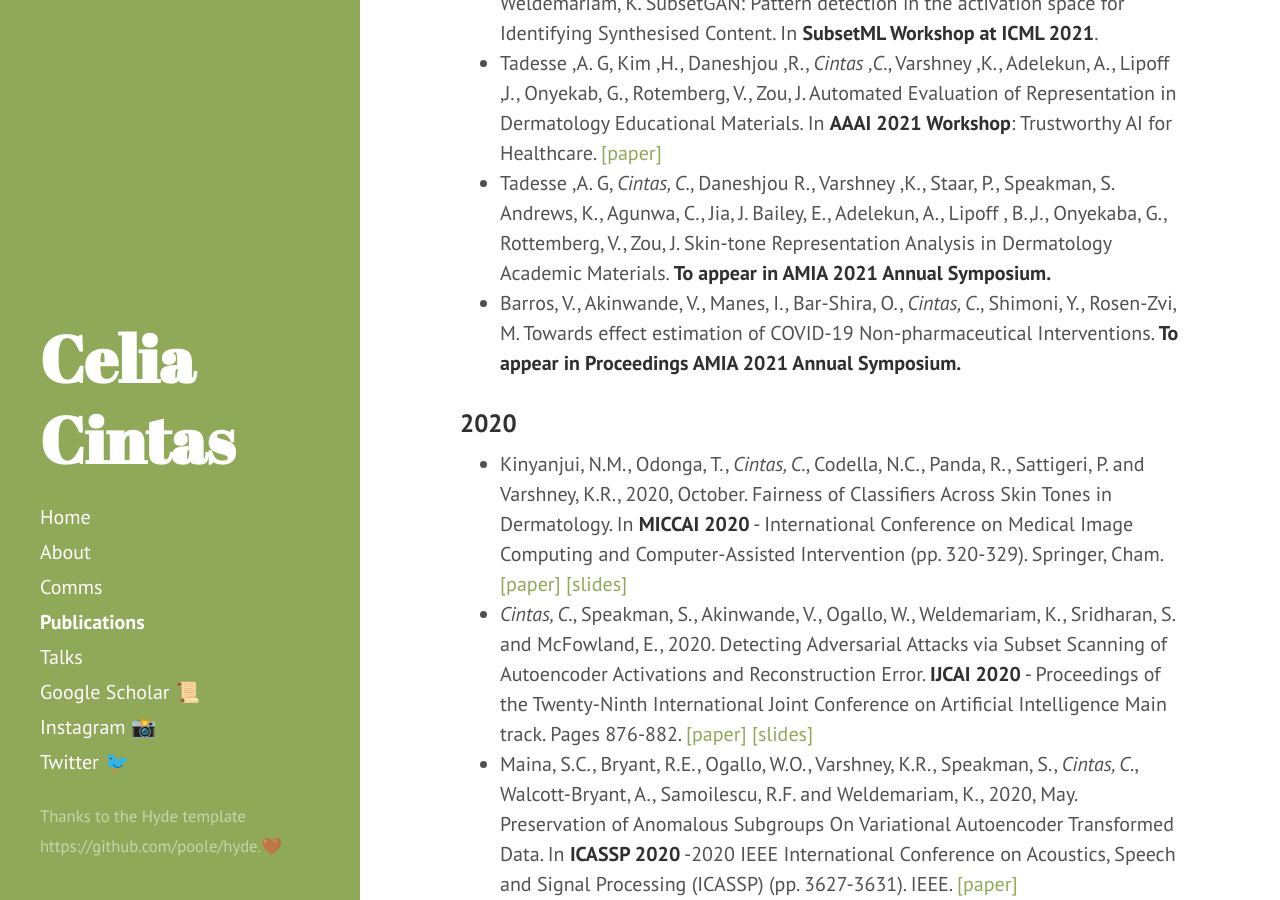
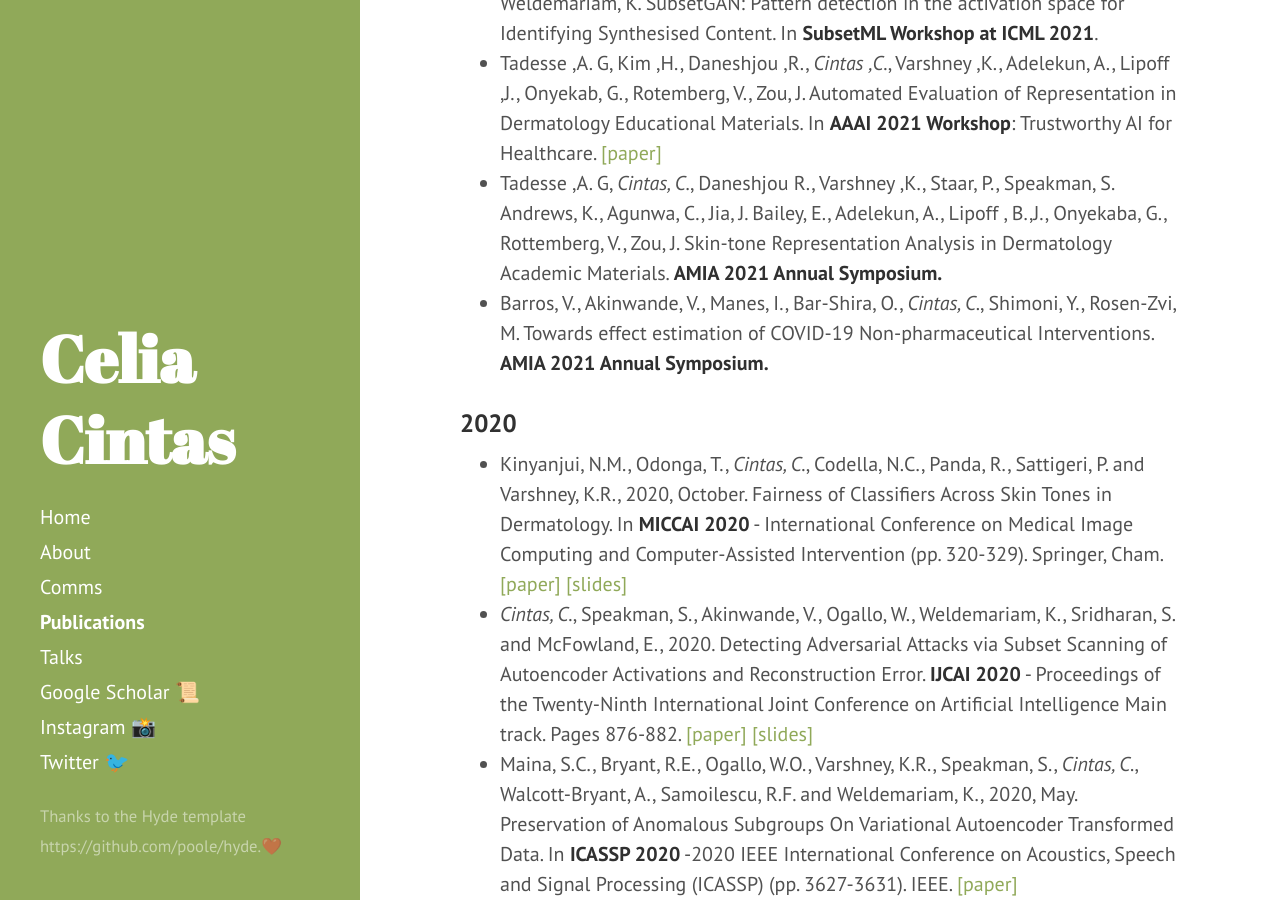
Before and after one commit to celiacintas/celiacintas.github.io, a Jekyll site: the page built from publications.md, in a window 1280 px wide and 900 px high, scrolled down 1362 px. Built offline with Jekyll 4.4.1, drawn with Linux system fonts in a browser that asks for light colours.

Commit message:
Update publications.md

```diff
--- a/publications.md
+++ b/publications.md
@@ -23,8 +23,8 @@ title: Publications
 * Morales, L., Navarro, P., *Cintas, C.*, Gonzalez-Jose, R., Ramallo, V. and Delrieux, C., 2021. Bulsarapp: Interactive visual analysis for surname trend exploration. **IEEE Computer Graphics and Applications**.
 * *Cintas, C.*, Speakman, S., Tadesse, G.A., Akinwande, V., McFowland III, E. and Weldemariam, K. SubsetGAN: Pattern detection in the activation space for Identifying Synthesised Content. In **SubsetML Workshop at ICML 2021**.
 * Tadesse ,A. G, Kim ,H., Daneshjou ,R., *Cintas ,C.*, Varshney ,K., Adelekun, A., Lipoff ,J., Onyekab, G., Rotemberg, V., Zou, J. Automated Evaluation of Representation in Dermatology Educational Materials. In **AAAI 2021 Workshop**: Trustworthy AI for Healthcare. [[paper]](https://taih20.github.io/papers/11/CameraReady/AAAI_2021_Trustworthy_camera_ready.pdf)
-* Tadesse ,A. G, *Cintas, C.*, Daneshjou R., Varshney ,K., Staar, P., Speakman, S. Andrews, K., Agunwa, C., Jia, J. Bailey, E., Adelekun, A., Lipoff , B.,J., Onyekaba, G., Rottemberg, V., Zou, J. Skin-tone Representation Analysis in Dermatology Academic Materials.  **To appear in AMIA 2021 Annual Symposium.**
-* Barros, V., Akinwande, V., Manes, I., Bar-Shira, O., *Cintas, C.*, Shimoni, Y., Rosen-Zvi, M. Towards effect estimation of COVID-19 Non-pharmaceutical Interventions. **To appear in Proceedings AMIA 2021 Annual Symposium.**
+* Tadesse ,A. G, *Cintas, C.*, Daneshjou R., Varshney ,K., Staar, P., Speakman, S. Andrews, K., Agunwa, C., Jia, J. Bailey, E., Adelekun, A., Lipoff , B.,J., Onyekaba, G., Rottemberg, V., Zou, J. Skin-tone Representation Analysis in Dermatology Academic Materials.  **AMIA 2021 Annual Symposium.**
+* Barros, V., Akinwande, V., Manes, I., Bar-Shira, O., *Cintas, C.*, Shimoni, Y., Rosen-Zvi, M. Towards effect estimation of COVID-19 Non-pharmaceutical Interventions. **AMIA 2021 Annual Symposium.**
 
 
 
```
